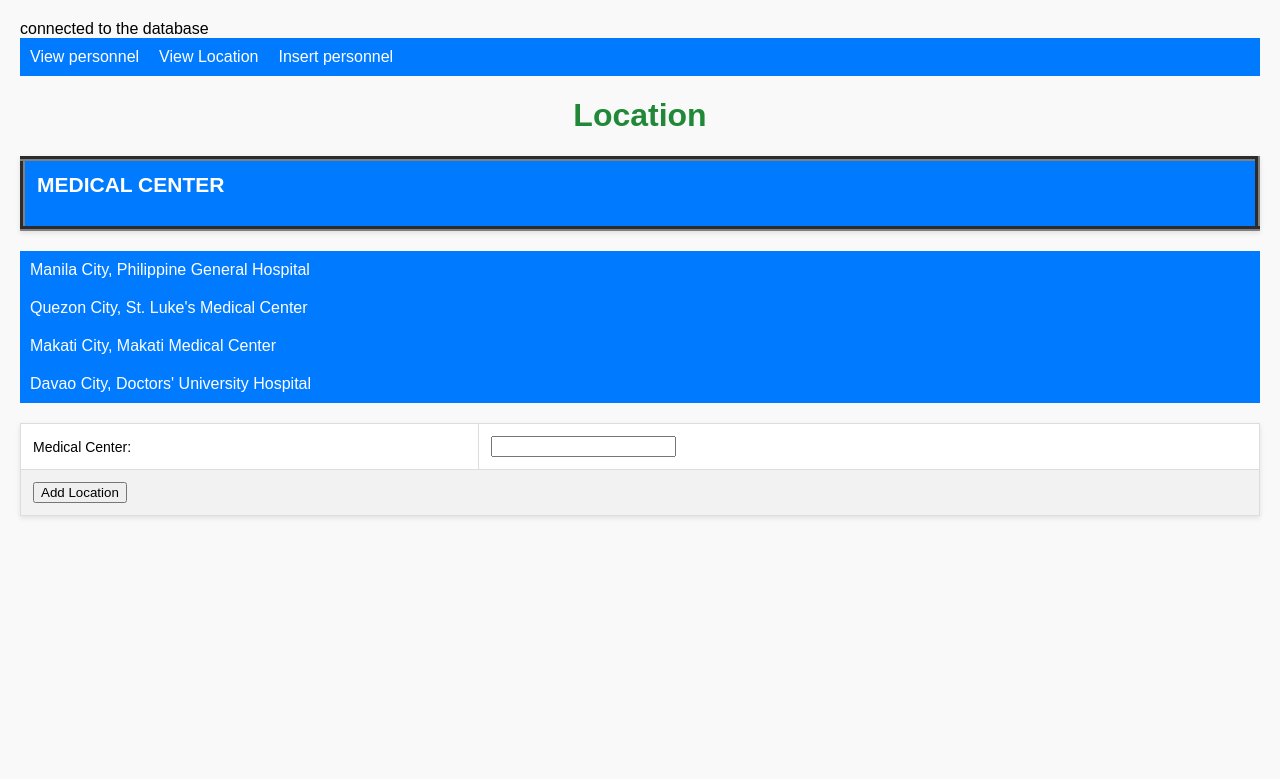
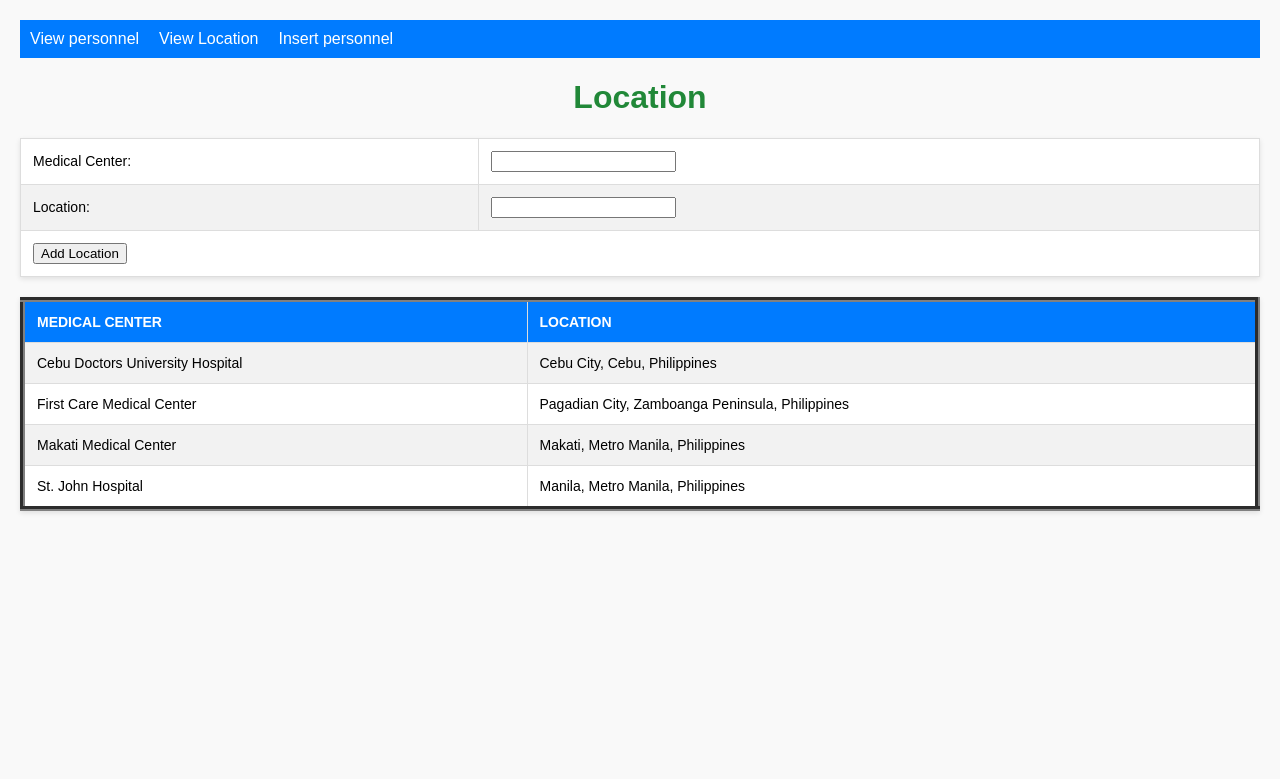
Before and after one commit to algieronquillo/FirstCareMedicalCenter, a PHP site: page /htdocs/location.php in a window 1280 px wide. Shown: the top 779 px of the page. Run offline with PHP 8.4, Linux system fonts and the light colour scheme; data comes from the database, SQL or seed files in the repository; lists and menus that the app fills with data are empty.

Commit message:
oms nani

```diff
--- a/htdocs/db_connection.php
+++ b/htdocs/db_connection.php
@@ -8,7 +8,5 @@ $conn = mysqli_connect($host, $user, $pass, $db);
 
 if (!$conn) {
     die("Connection failed: " . mysqli_connect_error());
-} else {
-    echo "connected to the database";
 }
 ?>
--- a/htdocs/location.php
+++ b/htdocs/location.php
@@ -14,38 +14,6 @@
 
     <center>
     <h1>Location</h1>
-    <table cellpadding="15" align="center" width="70%" border="5">
-        <tr>
-            <th><h2>Medical Center</h2></th>
-        </tr>
-    </table>
-
-    <table cellpadding="15" align="center" width="70%" border="5">
-        <nav>
-            <ul>
-                <li><a href="manilacity.php">Manila City, Philippine General Hospital</a></li>
-            </ul>
-        </nav>
-
-        <nav>
-            <ul>
-                <li><a href="quezoncity.php">Quezon City, St. Luke's Medical Center</a></li>
-            </ul>
-        </nav>
-
-        <nav>
-            <ul>
-                <li><a href="makaticity.php">Makati City, Makati Medical Center</a></li>
-            </ul>
-        </nav>
-
-        <nav>
-            <ul>
-                <li><a href="davaocity.php">Davao City, Doctors' University Hospital</a></li>
-            </ul>
-        </nav>
-    </table>
-
     <form method="POST" action="location.php">
         <table cellpadding="10" align="center" width="60%">
             <tr>
@@ -53,17 +21,40 @@
                 <td><input type="text" name="medical_center" required></td>
             </tr>
             <tr>
+                <td><label for="location">Location:</label></td>
+                <td><input type="text" name="location" required></td>
+            </tr>
+            <tr>
                 <td colspan="2" align="center"><input type="submit" name="add_location" value="Add Location"></td>
             </tr>
         </table>
     </form>
+    <table cellpadding="15" align="center" width="70%" border="5">
+        <tr>
+            <th>Medical Center</th>
+            <th>Location</th>
+        </tr>
+        <?php
+            $sql = "SELECT * FROM medicalcenter ORDER BY `name`";
+            $query = mysqli_query($conn, $sql);
+            while($result = mysqli_fetch_assoc($query)) {
+                echo "<tr>";
+                echo "<td>" . $result['name'] . "</td>" ;
+                echo "<td>" . $result['location'] . "</td>";
+                echo "</tr>";
+            }
+        ?>
+    </table>
+
+
     <?php
     // Handle form submission
     if (isset($_POST['add_location'])) {
         $medical_center = mysqli_real_escape_string($conn, trim($_POST['medical_center']));
+        $location = mysqli_real_escape_string($conn, trim($_POST['location']));
 
         // Insert location data into the database
-        $sql = "INSERT INTO locations (medical_center) VALUES ('$medical_center')";
+        $sql = "INSERT INTO medicalcenter (`name`, `location`) VALUES ('$medical_center', '$location')";
 
         if (mysqli_query($conn, $sql)) {
 
```
Also changed, not shown: htdocs/personnel.php (+13 -8 lines), 1 other file.
